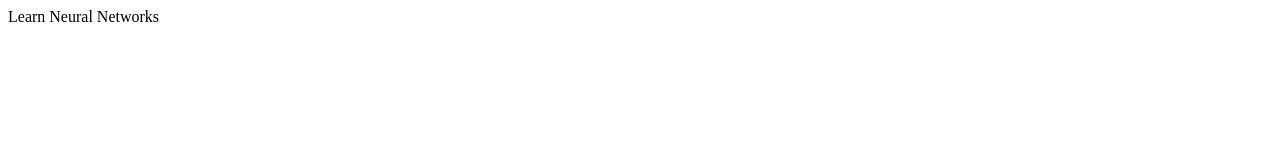
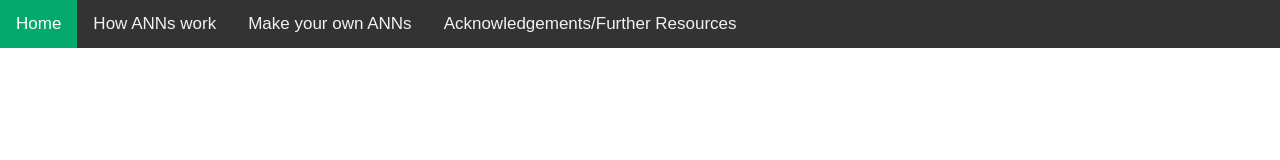
Before and after one commit to RightTwixOnly/NeuralNetworksEducationWebsite, a plain HTML site: page index.html in a window 1280 px wide. Drawn offline with Linux system fonts and the light colour scheme.

Commit message:
Update index.html

```diff
--- a/index.html
+++ b/index.html
@@ -1,12 +1,50 @@
 <!DocType html>
 <html lang="en">
-
 <head>
     <meta charset="UTF-8>
+    <meta name="viewport" content="width=device-width, initial-scale=1">
     <title> Learn Neural Networks </title>
+    <style>
+        body {
+          margin: 0;
+          font-family: Arial, Helvetica, sans-serif;
+        }
+
+        .topnav {
+          overflow: hidden;
+          background-color: #333;
+        }
+
+        .topnav a {
+          float: left;
+          color: #f2f2f2;
+          text-align: center;
+          padding: 14px 16px;
+          text-decoration: none;
+          font-size: 17px;
+        }
+
+        .topnav a:hover {
+          background-color: #ddd;
+          color: black;
+        }
+
+        .topnav a.active {
+          background-color: #04AA6D;
+          color: white;
+        }
+        </style>
+
 </head>
 
+
 <body>
+    <div class="topnav">
+        <a class="active" href="#home">Home</a>
+        <a href="#how">How ANNs work</a>
+        <a href="#tutorial">Make your own ANNs</a>
+        <a href="#refs">Acknowledgements/Further Resources</a>
+</div>
 </body>
 
 </html>
```
